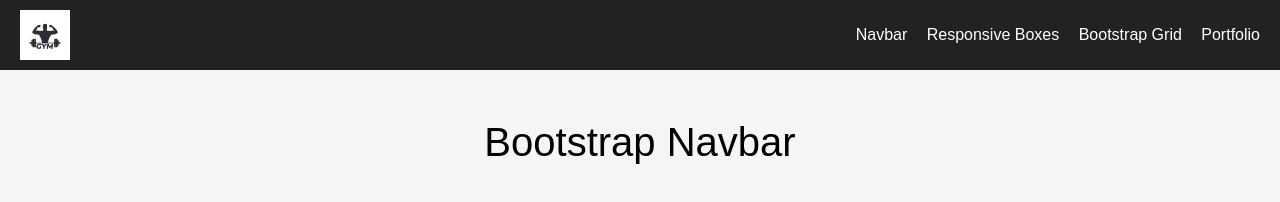
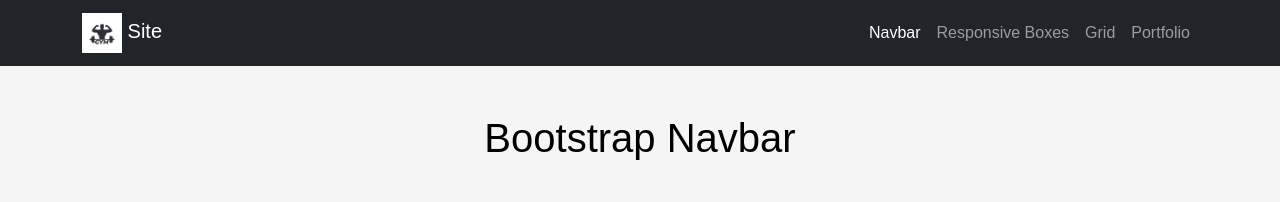
Before and after one commit to Zhang0r/vs4, a plain HTML site: page index.html in a window 1280 px wide. Drawn offline with nearby package versions, Linux system fonts and the light colour scheme.

Commit message:
Update index.html

```diff
--- a/index.html
+++ b/index.html
@@ -9,16 +9,24 @@
 </head>
 <body>
 
- <header class="navbar-simple">
-    <img src="logo.jpg" alt="Logo">
-    <nav>
-      <a href="index.html">Navbar</a>
-      <a href="index2.html">Responsive Boxes</a>
-      <a href="index3.html">Bootstrap Grid</a>
-      <a href="index4.html">Portfolio</a>
-    </nav>
-  </header>
-
+ <nav class="navbar navbar-expand-lg navbar-dark bg-dark">
+    <div class="container">
+      <a class="navbar-brand" href="#">
+        <img src="logo.jpg" alt="Logo" width="40"> Site
+      </a>
+      <button class="navbar-toggler" type="button" data-bs-toggle="collapse" data-bs-target="#menu">
+        <span class="navbar-toggler-icon"></span>
+      </button>
+      <div class="collapse navbar-collapse" id="menu">
+        <ul class="navbar-nav ms-auto">
+          <li class="nav-item"><a class="nav-link active" href="index.html">Navbar</a></li>
+          <li class="nav-item"><a class="nav-link" href="index2.html">Responsive Boxes</a></li>
+          <li class="nav-item"><a class="nav-link" href="index3.html">Grid</a></li>
+          <li class="nav-item"><a class="nav-link" href="index4.html">Portfolio</a></li>
+        </ul>
+      </div>
+    </div>
+  </nav>
 
   <section class="container py-5 text-center">
     <h2>Bootstrap Navbar</h2>
```
